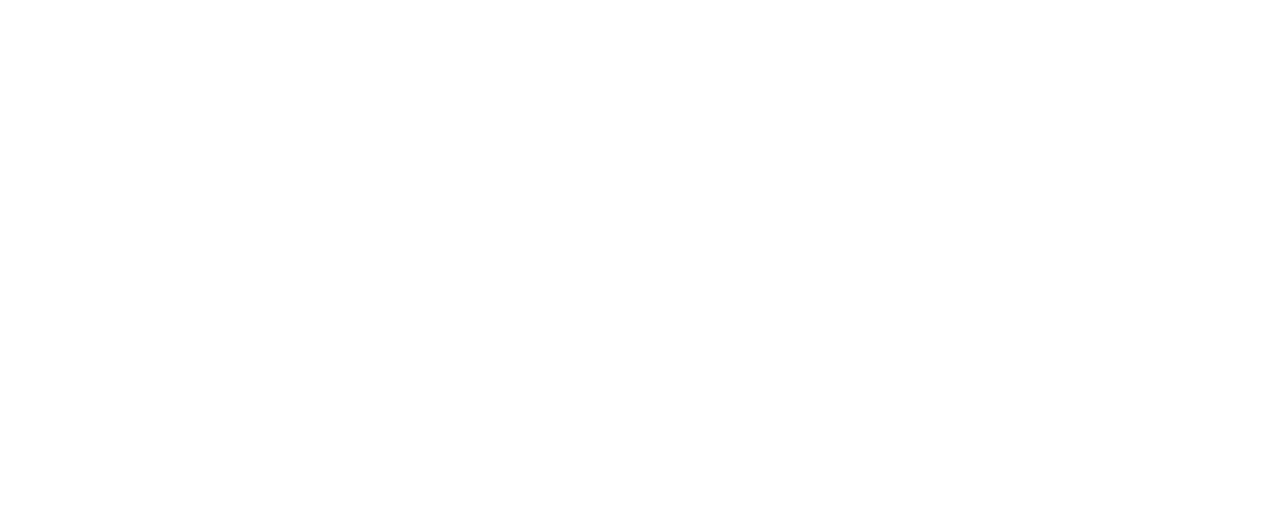
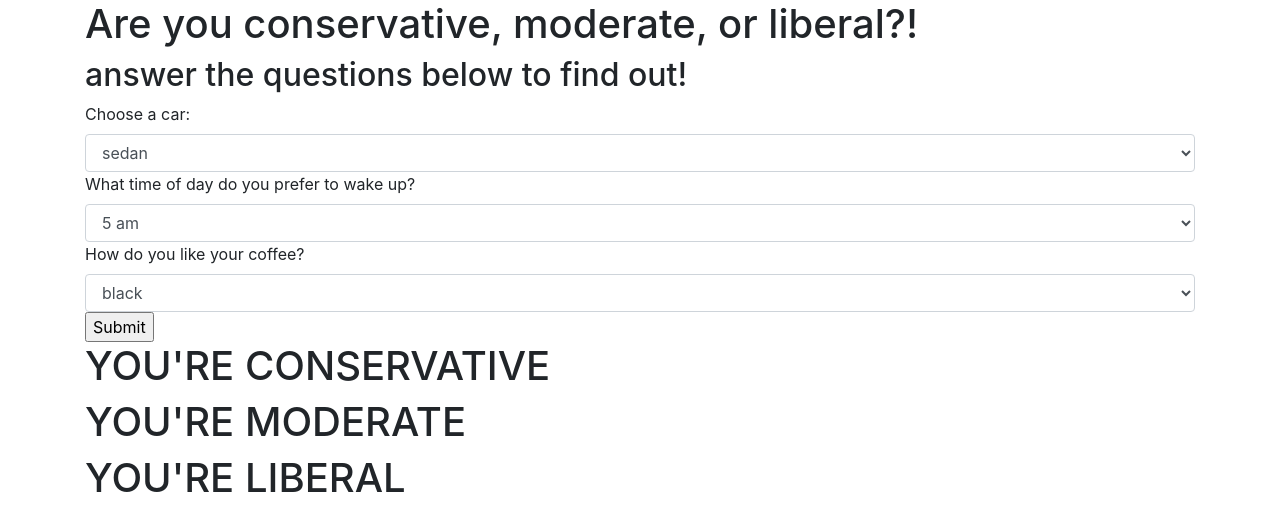
Before and after one commit to patty-rose/Political-Survey, a plain HTML site: page index.html in a window 1280 px wide. Drawn offline with Linux system fonts and the light colour scheme.

Commit message:
add political survey content.

```diff
--- a/index.html
+++ b/index.html
@@ -6,8 +6,41 @@
   <link href="css/styles.css" rel="stylesheet" type="text/css">
   <script src="js/jquery-3.6.0.js"></script>
   <script src="js/scripts.js"></script>
-  <title></title>
+  <title>Political Meter</title>
 </head>
 <body>
+  <div class="container">
+    <h1>Are you conservative, moderate, or liberal?!</h1>
+    <h2>answer the questions below to find out!</h2>
+    <form id="pol">
+      <label for="cars">Choose a car:</label>
+      <select class="form-control" id="cars">
+        <option value="1">sedan</option>
+        <option value="2">station wagon</option>
+        <option value="3">truck</option>
+        <option value="4">electric</option>
+      </select>
+      <label for="wake">What time of day do you prefer to wake up?</label>
+      <select class="form-control" id="wake">
+        <option value="1">5 am</option>
+        <option value="2">9 am</option>
+        <option value="3">noon</option>
+        <option value="4">3 pm</option>
+      </select>
+      <label for="coffee">How do you like your coffee?</label>
+      <select class="form-control" id="coffee">
+        <option value="1">black</option>
+        <option value="2">with cream</option>
+        <option value="3">with sugar</option>
+        <option value="4">with cream and sugar</option>
+      </select>
+      <input type="submit" value="Submit">
+    </form>
+    <div id="results">
+      <h1 id="conservative">YOU'RE CONSERVATIVE</h1>
+      <h1 id="moderate">YOU'RE MODERATE</h1>
+      <h1 id="liberal">YOU'RE LIBERAL</h1>
+    </div>
+  </div>
 </body>
 </html>
```
